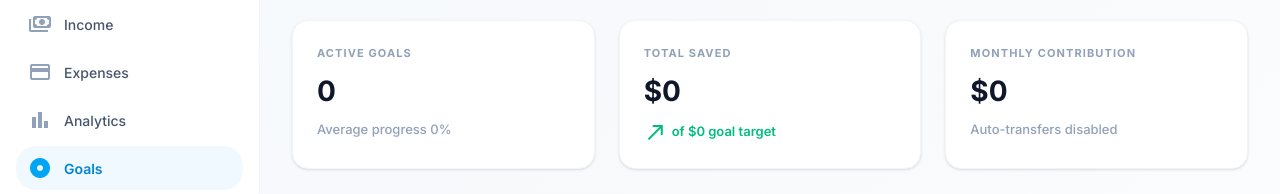
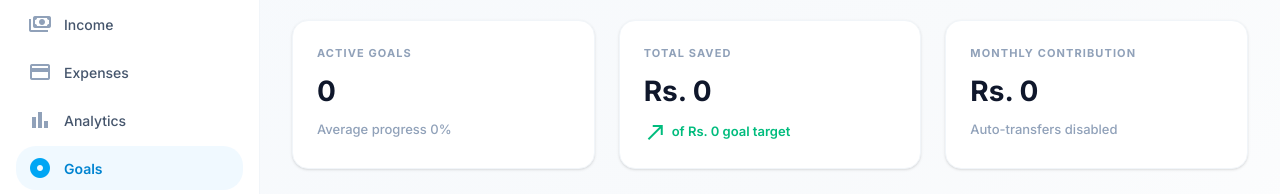
Before and after one commit to viyash-24/Finova-AI, a Next.js app in the folder frontend/: page /goals in a window 1280 px wide. Shown: the part 173-367 px from the top of the page. Built offline with nearby package versions, Linux system fonts and the light colour scheme; no server answers.

Commit message:
goal page is completed

```diff
--- a/frontend/app/goals/page.tsx
+++ b/frontend/app/goals/page.tsx
@@ -124,7 +124,7 @@ export default function GoalsPage() {
                   />
                 </div>
                 <div>
-                  <label className="text-[12px] font-bold text-slate-700 block mb-2">Target Amount ($)</label>
+                  <label className="text-[12px] font-bold text-slate-700 block mb-2">Target Amount (Rs.)</label>
                   <input
                     type="number"
                     required
@@ -135,7 +135,7 @@ export default function GoalsPage() {
                   />
                 </div>
                 <div>
-                  <label className="text-[12px] font-bold text-slate-700 block mb-2">Current Saved ($)</label>
+                  <label className="text-[12px] font-bold text-slate-700 block mb-2">Current Saved (Rs.)</label>
                   <input
                     type="number"
                     placeholder="e.g. 1000"
@@ -176,16 +176,16 @@ export default function GoalsPage() {
             </div>
             <div className="bg-white rounded-2xl p-6 border border-slate-100 shadow-sm">
               <p className="text-[11px] font-bold uppercase tracking-[0.1em] text-slate-400 mb-2">Total Saved</p>
-              <h2 className="text-[28px] font-bold text-slate-900">${totalSaved.toLocaleString()}</h2>
+              <h2 className="text-[28px] font-bold text-slate-900">Rs. {totalSaved.toLocaleString()}</h2>
               <div className="flex items-center gap-1 mt-2 text-emerald-500 text-[13px] font-semibold">
                 <span className="material-symbols-outlined text-[16px]">north_east</span>
-                of ${totalTarget.toLocaleString()} goal target
+                of Rs. {totalTarget.toLocaleString()} goal target
               </div>
             </div>
             <div className="bg-white rounded-2xl p-6 border border-slate-100 shadow-sm">
               <p className="text-[11px] font-bold uppercase tracking-[0.1em] text-slate-400 mb-2">Monthly Contribution</p>
               <h2 className="text-[28px] font-bold text-slate-900">
-                ${goals.length > 0 ? '850' : '0'}
+                Rs. {goals.length > 0 ? '850' : '0'}
               </h2>
               <p className="text-[13px] text-slate-400 mt-2 font-medium">
                 {goals.length > 0 ? 'Auto-transfers enabled' : 'Auto-transfers disabled'}
@@ -223,8 +223,8 @@ export default function GoalsPage() {
                       </div>
                     </div>
                     <div className="flex items-center justify-between">
-                      <span className="text-[14px] font-bold text-slate-800">${goal.current.toLocaleString()}</span>
-                      <span className="text-[13px] text-slate-400 font-semibold">of ${goal.target.toLocaleString()}</span>
+                      <span className="text-[14px] font-bold text-slate-800">Rs. {goal.current.toLocaleString()}</span>
+                      <span className="text-[13px] text-slate-400 font-semibold">of Rs. {goal.target.toLocaleString()}</span>
                     </div>
                   </div>
                 );
```
